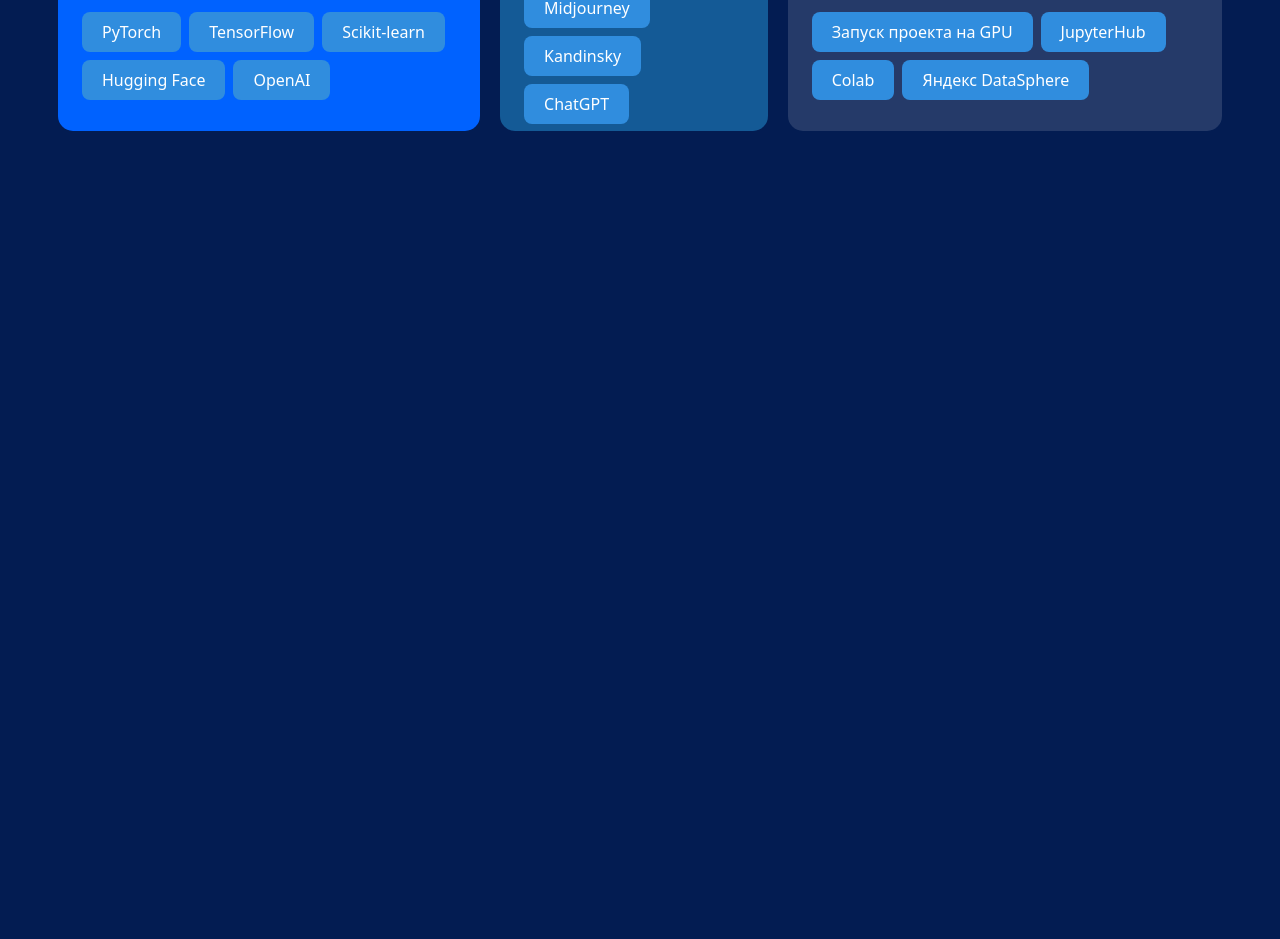
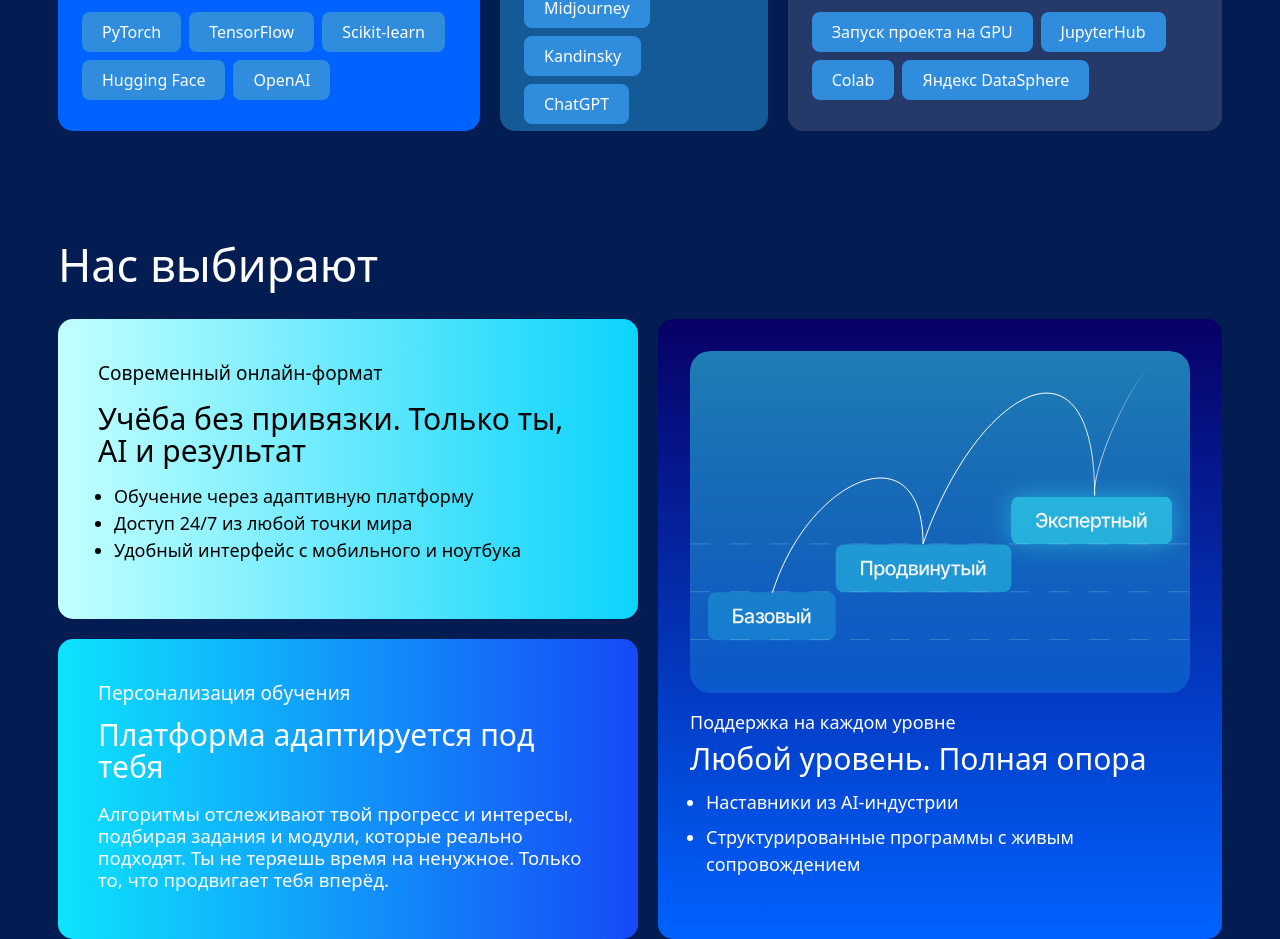
Before and after one commit to dantauu/ai-school-web, a Next.js app: page / in a window 1280 px wide. Shown: the part 8034-8973 px from the top of the page. Before the commit the page ends 8165 px from the top, so only its background shows below. Built offline with nearby package versions, Linux system fonts and the light colour scheme.

Commit message:
ready section they choose 60%

```diff
--- a/src/app/index.css
+++ b/src/app/index.css
@@ -9,7 +9,8 @@
     rgb(253, 7, 191) 100%
   );
   --color-gradient-dark-blue: linear-gradient(90deg, #070067 0%, #0062ff 100%);
-  --color-gradient-light-blue: linear-gradient(90deg, #c3ffff 0%, #0bd3fb 100%);
+  --color-gradient-dark-blue-vertical: linear-gradient(180deg, #070067 0%, #0062ff 100%);
+  --color-gradient-light-blue: linear-gradient(90deg, #0de4fd 0%, #1649f7 100%);
   --color-gradient-white: linear-gradient(90deg, #c3ffff 0%, #0bd3fb 100%);
   --color-gradient-purple: linear-gradient(
     90deg,
@@ -39,6 +40,12 @@
   .gradient-purple {
     background: var(--color-gradient-purple);
   }
+  .gradient-light-blue {
+    background: var(--color-gradient-light-blue);
+  }
+  .gradient-dark-blue-vertical {
+    background: var(--color-gradient-dark-blue-vertical);
+  }
 }
 
 @layer base {
--- a/src/app/page.tsx
+++ b/src/app/page.tsx
@@ -5,6 +5,7 @@ import { ReviewsSection } from "@/ui/home/reviews"
 import { WillFitSection } from "@/ui/home/will-fit"
 import { ResultSection } from "@/ui/home/result"
 import { PracticeToolsSection } from "@/ui/home/tools"
+import { TheyChooseSection } from "@/ui/home/they-choose"
 
 export default function Home() {
   return (
@@ -17,6 +18,7 @@ export default function Home() {
         <WillFitSection className="pt-[100px]" />
         <ResultSection className="pt-[110px]" />
         <PracticeToolsSection className="pt-[112px]" />
+        <TheyChooseSection className="pt-[100px]" />
       </div>
     </div>
   )
--- a/src/ui/home/they-choose/index.tsx
+++ b/src/ui/home/they-choose/index.tsx
@@ -1,7 +1,47 @@
-export const TheyChoose = () => {
-    return (
-        <div>
-            <h3>Нас выбирают</h3>
+import lvlChoose from "@/assets/images/lvl-choose.svg"
+
+export const TheyChooseSection = ({ className }: { className: string }) => {
+  return (
+    <div className={className}>
+      <h3 className="pb-5 text-[45px]">Нас выбирают</h3>
+        <div className="flex gap-5">
+          <div className="flex flex-col gap-5">
+            <div className="w-[580px] h-[300px] flex flex-col gap-4 text-black p-10 gradient-white rounded-[15px]">
+              <p className="text-[19px]">Современный онлайн-формат</p>
+              <h3 className="leading-8 text-[30px]">
+                Учёба без привязки. Только ты, AI и результат
+              </h3>
+              <ul className="list-disc pl-4">
+                <li className="text-[18px]">Обучение через адаптивную платформу</li>
+                <li className="text-[18px]">Доступ 24/7 из любой точки мира</li>
+                <li className="text-[18px]">
+                  Удобный интерфейс с мобильного и ноутбука
+                </li>
+              </ul>
+            </div>
+
+            <div className="w-[580px] h-[300px] flex flex-col gap-3 text-white p-10 gradient-light-blue rounded-[15px]">
+              <p className="text-[19px]">Персонализация обучения</p>
+              <h3 className="pb-2 leading-8 text-[30px]">
+                Платформа адаптируется под тебя
+              </h3>
+              <p className="leading-5.5 text-[18.5px]">
+                Алгоритмы отслеживают твой прогресс и интересы, подбирая задания и
+                модули, которые реально подходят. Ты не теряешь время на ненужное.
+                Только то, что продвигает тебя вперёд.
+              </p>
+            </div>
+          </div>
+            <div className="w-[580px] h-[620px] p-8 rounded-[15px] gradient-dark-blue-vertical">
+                <img src={lvlChoose.src} />
+              <p className="pt-4 text-[18px]">Поддержка на каждом уровне</p>
+              <h4 className="pb-2 text-[30px]">Любой уровень. Полная опора</h4>
+              <ul className="flex flex-col gap-2 list-disc pl-4">
+                <li className="text-[18px]">Наставники из AI-индустрии</li>
+                <li className="text-[18px]">Структурированные программы с живым сопровождением</li>
+              </ul>
+            </div>
         </div>
-    )
+    </div>
+  )
 }
```
Also changed, not shown: src/ui/home/tools/index.tsx (+6 -2 lines).
